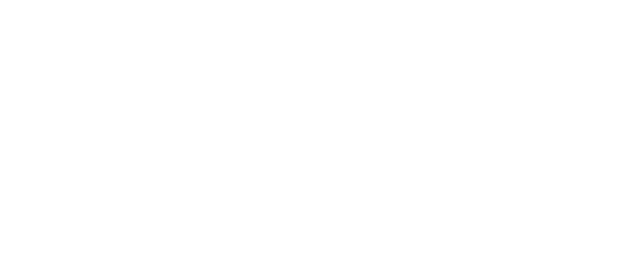
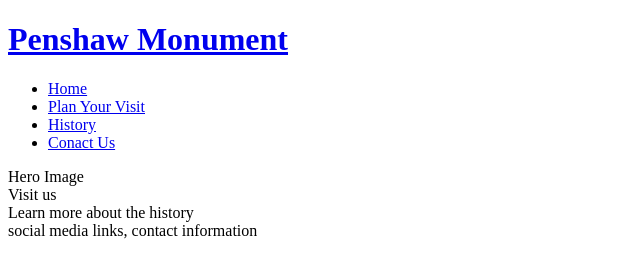
Before and after one commit to mmoore483/project1-htmlcss, a plain HTML site: page index.html in a window 1280 px wide. Shown: the whole page, without its empty margins (0-640 px from the left). Drawn offline with Linux system fonts and the light colour scheme.

Commit message:
Add basic header structure

```diff
--- a/index.html
+++ b/index.html
@@ -10,6 +10,40 @@
     <title>Document</title>
 </head>
 <body>
+    <header>
+        <a href="index.html">
+            <h1>Penshaw Monument</h1>
+        </a>
+        <nav>
+            <ul>
+                <li>
+                    <a href="index.html">Home</a>
+                </li>
+                <li>
+                    <a href="plan_your_visit.html">Plan Your Visit</a>
+                </li>
+                <li>
+                    <a href="history.html">History</a>
+                </li>
+                <li>
+                    <a href="contact_us.html">Conact Us</a>
+                </li>
+            </ul>
+        </nav>
+
+    </header>
+    <section>
+        Hero Image
+    </section>
+    <section>
+        Visit us
+    </section>
+    <section>
+        Learn more about the history
+    </section>
+    <footer>
+        social media links, contact information
+    </footer>
 
 </body>
 </html>
```
